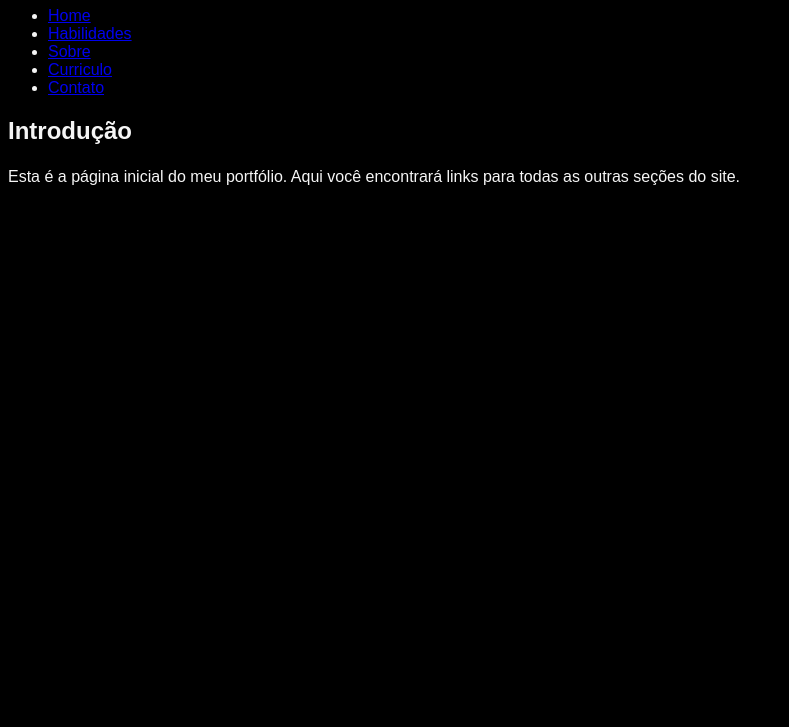
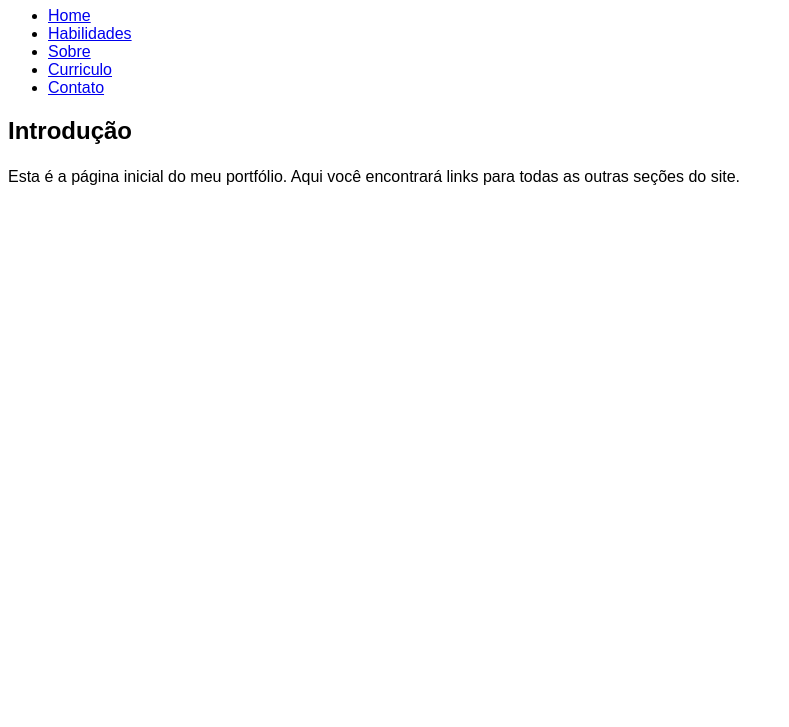
Before and after one commit to rothibarth/atividades_ead_ads_UniSenai, a plain HTML site: page OT_03_html5/site_Portifiolio/index.html in a window 1280 px wide. Shown: the part 73-800 px from the top of the page, without its empty margins (0-789 px from the left). Drawn offline with Linux system fonts and the light colour scheme.

Commit message:
Update style.css

```diff
--- a/OT_03_html5/site_Portifiolio/style.css
+++ b/OT_03_html5/site_Portifiolio/style.css
@@ -1,11 +1,11 @@
 html{
-    background-color: black;
+    background-color: white;
 
 }
 
 body{
     font-family:Arial, Helvetica, sans-serif;
-    color: whitesmoke;
+    color: black;
 }
 
 section {
```
